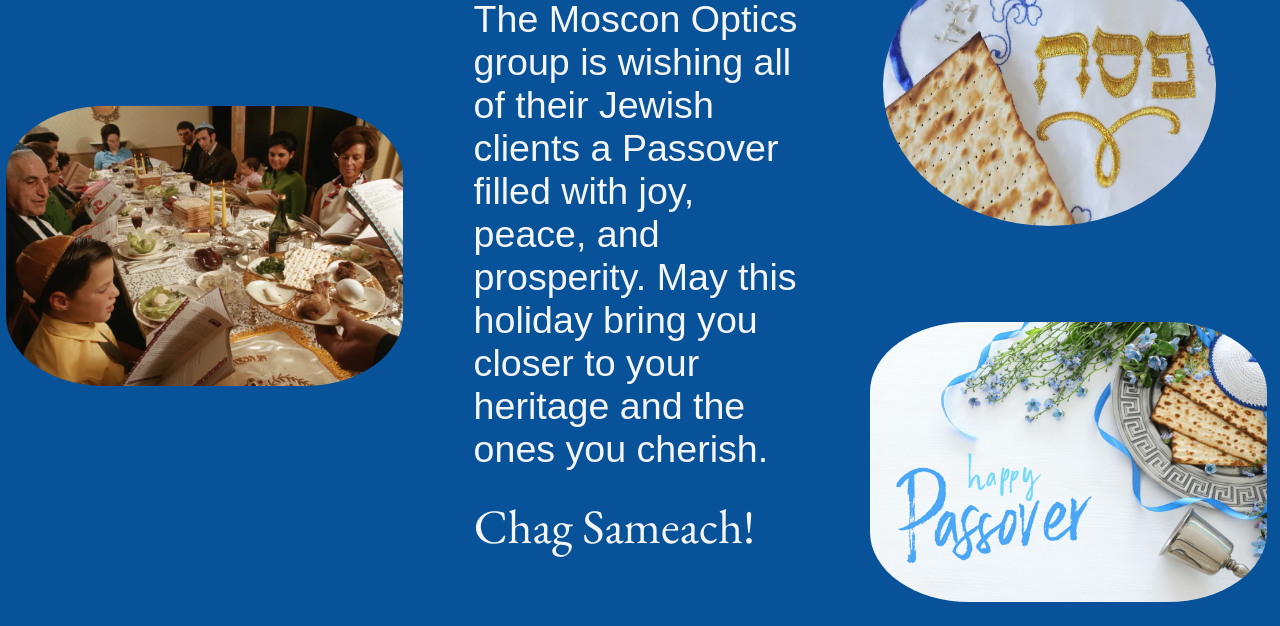
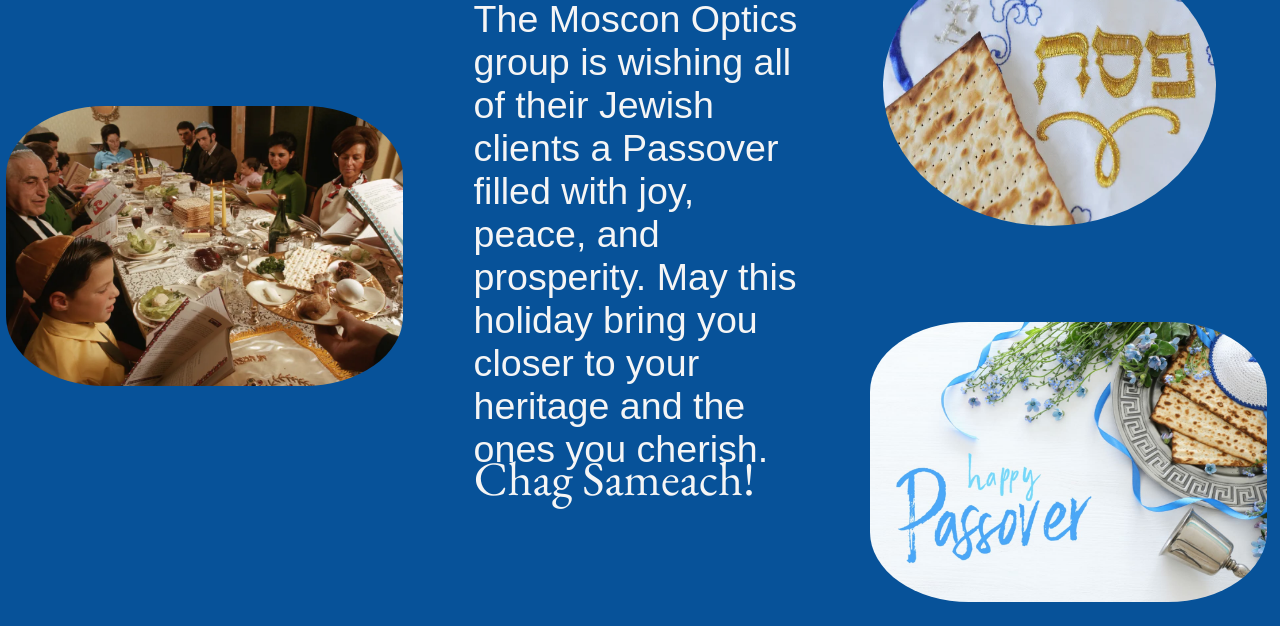
Before and after one commit to Damion200/Passover2024, a plain HTML site: page index.html in a window 1280 px wide. Shown: the part 174-800 px from the top of the page. Drawn offline with nearby package versions, Linux system fonts and the light colour scheme.

Commit message:
Update passover-wishes.css

```diff
--- a/passover-wishes.css
+++ b/passover-wishes.css
@@ -82,7 +82,7 @@ body {
     font-family: "EB Garamond", Arial, Helvetica, sans-serif;
     position: relative;
     text-align: center;
-    bottom: 3vh;
+    bottom: 9vh;
     font-size: 6vh;
     left: -2vw;
     font-weight: 'SemiBold 600';
```
